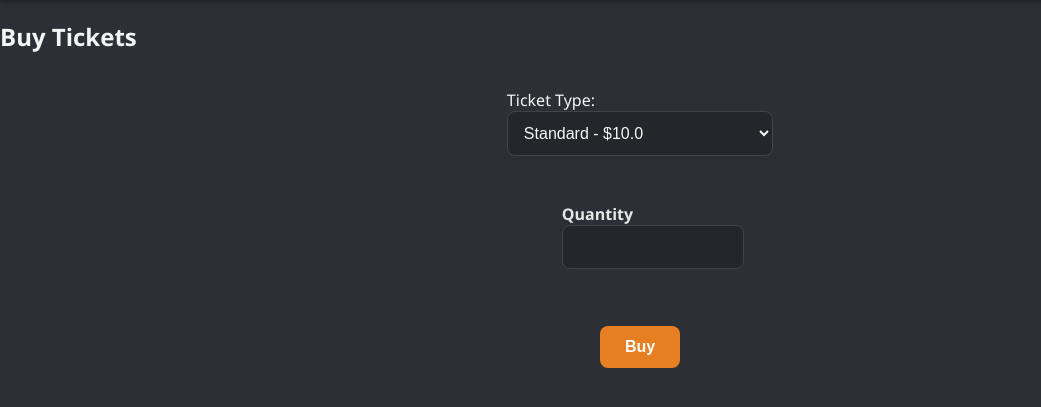
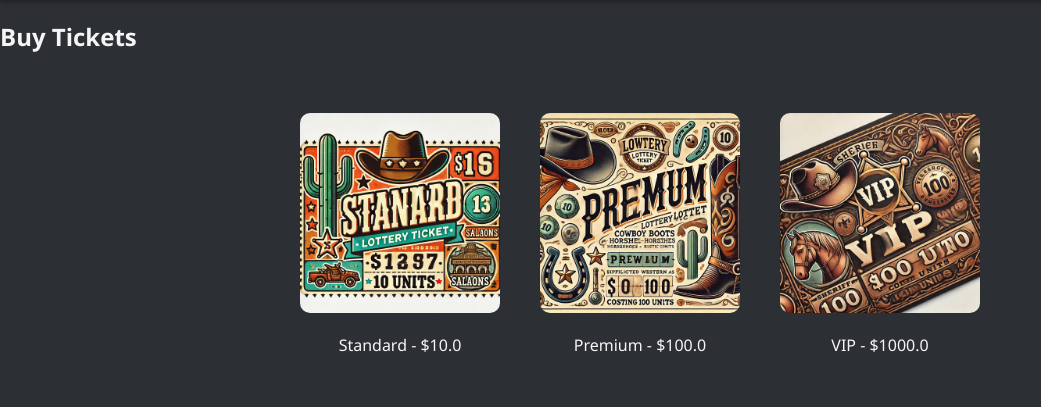
Before and after one commit to Spunlit/PythonFinal, a Flask app: page /buy_tickets in a window 1280 px wide. Shown: the part 66-473 px from the top of the page, without its empty margins (0-1041 px from the left). Run offline with Flask 3, Linux system fonts and the light colour scheme; a user stored in the database is signed in; tables that the repository leaves empty hold one stand-in row (values such as "Sample post").

Commit message:
Add files via upload

```diff
--- a/Final 111/app/models.py
+++ b/Final 111/app/models.py
@@ -30,6 +30,7 @@ class Ticket(db.Model):
     min_win = db.Column(db.Float, nullable=False)
     max_win = db.Column(db.Float, nullable=False)
 
+
 class Purchase(db.Model):
     __tablename__ = 'purchase'
     id = db.Column(db.Integer, primary_key=True)
--- a/Final 111/app/static/css/style.css
+++ b/Final 111/app/static/css/style.css
@@ -187,3 +187,34 @@ form input:focus, form select:focus {
         gap: 10px;
     }
 }
+#ticket-selection {
+    display: flex;
+    justify-content: center; /* Центрирование по горизонтали */
+    align-items: center;    /* Центрирование по вертикали */
+    flex-wrap: wrap;        /* Чтобы изображения переносились на следующую строку */
+    gap: 20px;              /* Расстояние между изображениями */
+    margin-top: 50px;       /* Отступ сверху */
+}
+
+.ticket-option {
+    text-align: center;
+    margin: 10px;
+    cursor: pointer;
+    transition: transform 0.3s ease;
+}
+
+.ticket-image {
+    width: 200px; /* Увеличение размера изображения */
+    height: 200px; /* Увеличение размера изображения */
+    border-radius: 10px; /* Слегка закруглённые края */
+    transition: transform 0.3s ease;
+}
+
+.ticket-option:hover .ticket-image {
+    transform: scale(1.1); /* Увеличение при наведении */
+}
+
+#selected-ticket {
+    margin-top: 20px;
+    text-align: center; /* Центрирование текста */
+}
--- /dev/null
+++ b/Final 111/app/static/js/script.js
@@ -0,0 +1,12 @@
+function selectTicket(ticketType, ticketPrice) {
+    // Скрываем все опции
+    document.getElementById('ticket-selection').style.display = 'none';
+
+    // Отображаем выбранный билет
+    const selectedTicketDiv = document.getElementById('selected-ticket');
+    selectedTicketDiv.style.display = 'block';
+
+    // Обновляем данные выбранного билета
+    document.getElementById('selected-ticket-name').textContent = `${ticketType} - $${ticketPrice}`;
+    document.getElementById('selected-ticket-type').value = ticketType;
+}
--- a/Final 111/app/templates/buy_tickets.html
+++ b/Final 111/app/templates/buy_tickets.html
@@ -4,16 +4,22 @@
 
 {% block content %}
 <h2>Buy Tickets</h2>
-<form method="POST">
-    {{ form.hidden_tag() }}
-    <p>Ticket Type:
-        <select name="ticket_type">
-            {% for ticket in tickets %}
-                <option value="{{ ticket.type }}">{{ ticket.type }} - ${{ ticket.price }}</option>
-            {% endfor %}
-        </select>
-    </p>
-    <p>{{ form.quantity.label }} {{ form.quantity() }}</p>
-    <p><button type="submit">Buy</button></p>
-</form>
+<div id="ticket-selection">
+    {% for ticket in tickets %}
+    <div class="ticket-option" onclick="selectTicket('{{ ticket.type }}', {{ ticket.price }})">
+        <img src="{{ url_for('static', filename='images/' + ticket.type.lower() + '.png') }}" alt="{{ ticket.type }}" class="ticket-image">
+        <p>{{ ticket.type }} - ${{ ticket.price }}</p>
+    </div>
+    {% endfor %}
+</div>
+
+<div id="selected-ticket" style="display: none;">
+    <h3 id="selected-ticket-name"></h3>
+    <form method="POST">
+        {{ form.hidden_tag() }}
+        <p>{{ form.quantity.label }} {{ form.quantity() }}</p>
+        <input type="hidden" id="selected-ticket-type" name="ticket_type">
+        <button type="submit">Buy</button>
+    </form>
+</div>
 {% endblock %}
--- a/Final 111/app/templates/layout.html
+++ b/Final 111/app/templates/layout.html
@@ -4,6 +4,8 @@
     <meta charset="UTF-8">
     <title>{% block title %}Lottery{% endblock %}</title>
     <link rel="stylesheet" href="{{ url_for('static', filename='css/style.css') }}">
+    <script src="{{ url_for('static', filename='js/script.js') }}"></script>
+
 </head>
 <body>
     <header>
@@ -27,5 +29,6 @@
     <main>
         {% block content %}{% endblock %}
     </main>
+    <script src="{{ url_for('static', filename='js/script.js') }}"></script>
 </body>
 </html>
--- a/Final 111/app/views.py
+++ b/Final 111/app/views.py
@@ -100,15 +100,16 @@ def buy_tickets():
     form = TicketPurchaseForm()
     user_id = session.get('user_id')
 
+    # Проверяем, что пользователь вошел в систему
     if not user_id:
         flash('Please log in to buy tickets.', 'warning')
         return redirect(url_for('views.login'))
 
     user = User.query.get(user_id)
-    print("User ID:", user_id, "User Balance:", user.balance)  # Debugging user info
 
+    # Если форма отправлена
     if form.validate_on_submit():
-        ticket_type = request.form['ticket_type']
+        ticket_type = request.form['ticket_type']  # Получаем тип билета из скрытого поля
         ticket = Ticket.query.filter_by(type=ticket_type).first()
 
         if not ticket:
@@ -118,24 +119,25 @@ def buy_tickets():
         quantity = form.quantity.data
         total_cost = ticket.price * quantity
 
-        print(f"Selected Ticket: {ticket_type}, Quantity: {quantity}, Total Cost: {total_cost}")
+        if user.balance >= total_cost:
+            # Вычитаем стоимость билетов из баланса пользователя
+            user.balance -= total_cost
 
-        if user.balance >= total_cost:
-            # Deduct the cost from the user's balance
-            user.balance -= total_cost
-            # Create a new Purchase record
+            # Создаем запись о покупке
             purchase = Purchase(user_id=user_id, ticket_id=ticket.id, quantity=quantity)
             db.session.add(purchase)
             db.session.commit()
-            print(f"Purchased {quantity} {ticket_type} ticket(s) for user {user_id}")  # Debugging purchase
-            flash('Tickets successfully purchased!', 'success')
+
+            flash(f'Successfully purchased {quantity} {ticket_type} ticket(s)!', 'success')
         else:
             flash('Insufficient funds.', 'danger')
 
         return redirect(url_for('views.profile'))
 
+    # Передаем список билетов для отображения в шаблоне
     tickets = Ticket.query.all()
     return render_template('buy_tickets.html', form=form, tickets=tickets, user=user)
+
 
 
 @views.route('/balance', methods=['GET', 'POST'])
--- a/Final 111/run.py
+++ b/Final 111/run.py
@@ -1,9 +1,7 @@
 from flask import Flask
-
 from app import create_app
 import os
 
-app = create_app()
 app = Flask(__name__)
 app.config['SECRET_KEY'] = 'supersecretkey'
 if __name__ == '__main__':
```
Also changed, not shown: Final 111/app/forms.py (line endings or trailing spaces), Final 111/app/static/images/premium.png (added), Final 111/app/static/images/standard.png (added), Final 111/app/static/images/vip.png (added), Final 111/instance/lottery.db.
